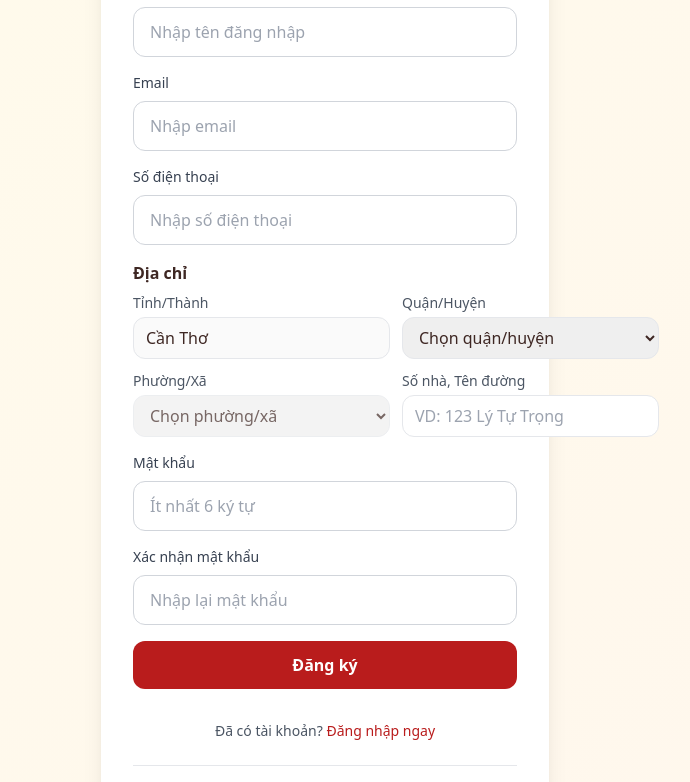
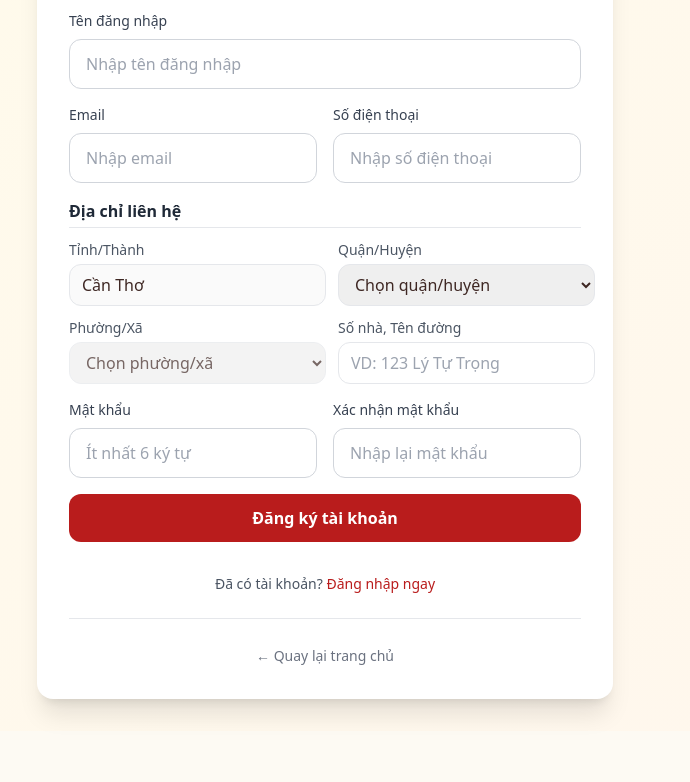
Before and after one commit to EchAyYu/Coffee-shop-FE, a React (Vite) app in the folder web/: page /register in a window 1280 px wide. Shown: the part 418-1200 px from the top of the page, without its empty margins (315-1005 px from the left). Built offline with nearby package versions, Linux system fonts and the light colour scheme.

Commit message:
Update Register.jsx

```diff
--- a/web/src/pages/Register.jsx
+++ b/web/src/pages/Register.jsx
@@ -1,5 +1,5 @@
 // ================================
-// ☕ LO COFFEE - Register Page (structured address for Cần Thơ)
+// ☕ LO COFFEE - Register Page (Fix UI Width)
 // ================================
 import { useState } from "react";
 import { useNavigate, Link } from "react-router-dom";
@@ -40,6 +40,7 @@ export default function Register() {
       setError("Mật khẩu phải có ít nhất 6 ký tự");
       return;
     }
+    // Kiểm tra kỹ hơn structure address
     if (!form.address.district || !form.address.ward || !form.address.street) {
       setError("Vui lòng chọn Quận/Huyện, Phường/Xã và nhập Số nhà, Tên đường");
       return;
@@ -47,7 +48,6 @@ export default function Register() {
 
     setLoading(true);
     try {
-      // Gửi đúng payload BE đang chờ (đã bổ sung structured address)
       await register({
         ten_dn: form.ten_dn,
         mat_khau: form.mat_khau,
@@ -60,7 +60,6 @@ export default function Register() {
         province: form.address.province,
       });
 
-      // Đăng nhập luôn
       await login(form.ten_dn, form.mat_khau);
       navigate("/customer");
     } catch (err) {
@@ -72,8 +71,11 @@ export default function Register() {
   }
 
   return (
-    <div className="min-h-screen flex items-center justify-center bg-gradient-to-br from-amber-50 to-orange-50">
-      <div className="max-w-md w-full mx-4">
+    <div className="min-h-screen flex items-center justify-center bg-gradient-to-br from-amber-50 to-orange-50 py-8">
+      {/* FIX: Đổi max-w-md thành max-w-xl để form rộng hơn,
+          giúp phần địa chỉ không bị vỡ layout
+      */}
+      <div className="max-w-xl w-full mx-4">
         <div className="bg-white rounded-2xl shadow-xl p-8">
           <div className="text-center mb-8">
             <div className="h-16 w-16 rounded-full bg-gradient-to-br from-amber-600 to-orange-600 grid place-items-center text-white font-bold text-2xl mx-auto mb-4">
@@ -112,6 +114,8 @@ export default function Register() {
               />
             </div>
 
+            {/* Grid 2 cột cho Email và SĐT để tiết kiệm diện tích dọc */}
+            <div className="grid grid-cols-1 md:grid-cols-2 gap-4">
                 {/* Email */}
                 <div>
                 <label className="block text-sm font-medium text-gray-700 mb-2">Email</label>
@@ -139,17 +143,21 @@ export default function Register() {
                     placeholder="Nhập số điện thoại"
                 />
                 </div>
+            </div>
 
             {/* Địa chỉ Cần Thơ */}
             <div>
-              <h4 className="font-semibold mb-2">Địa chỉ</h4>
+              <h4 className="font-semibold mb-2 text-gray-800 border-b pb-1">Địa chỉ liên hệ</h4>
+              <div className="mt-3">
                  <AddressFields
                     value={form.address}
                     onChange={(addr) => change("address", addr)}
                     disabled={loading}
                 />
               </div>
+            </div>
 
+            <div className="grid grid-cols-1 md:grid-cols-2 gap-4">
                 {/* Mật khẩu */}
                 <div>
                 <label className="block text-sm font-medium text-gray-700 mb-2">Mật khẩu</label>
@@ -178,6 +186,7 @@ export default function Register() {
                     placeholder="Nhập lại mật khẩu"
                 />
                 </div>
+            </div>
 
             {error && (
               <ErrorDebug
@@ -192,9 +201,9 @@ export default function Register() {
             <button
               type="submit"
               disabled={loading}
-              className="w-full py-3 bg-red-700 hover:bg-red-800 disabled:bg-gray-400 text-white font-semibold rounded-xl transition-colors focus:ring-2 focus:ring-red-500 focus:ring-offset-2"
+              className="w-full py-3 mt-4 bg-red-700 hover:bg-red-800 disabled:bg-gray-400 text-white font-semibold rounded-xl transition-colors focus:ring-2 focus:ring-red-500 focus:ring-offset-2"
             >
-              {loading ? "Đang đăng ký..." : "Đăng ký"}
+              {loading ? "Đang đăng ký..." : "Đăng ký tài khoản"}
             </button>
           </form>
 
```
Lines whose indentation alone changed are shown as unchanged.
